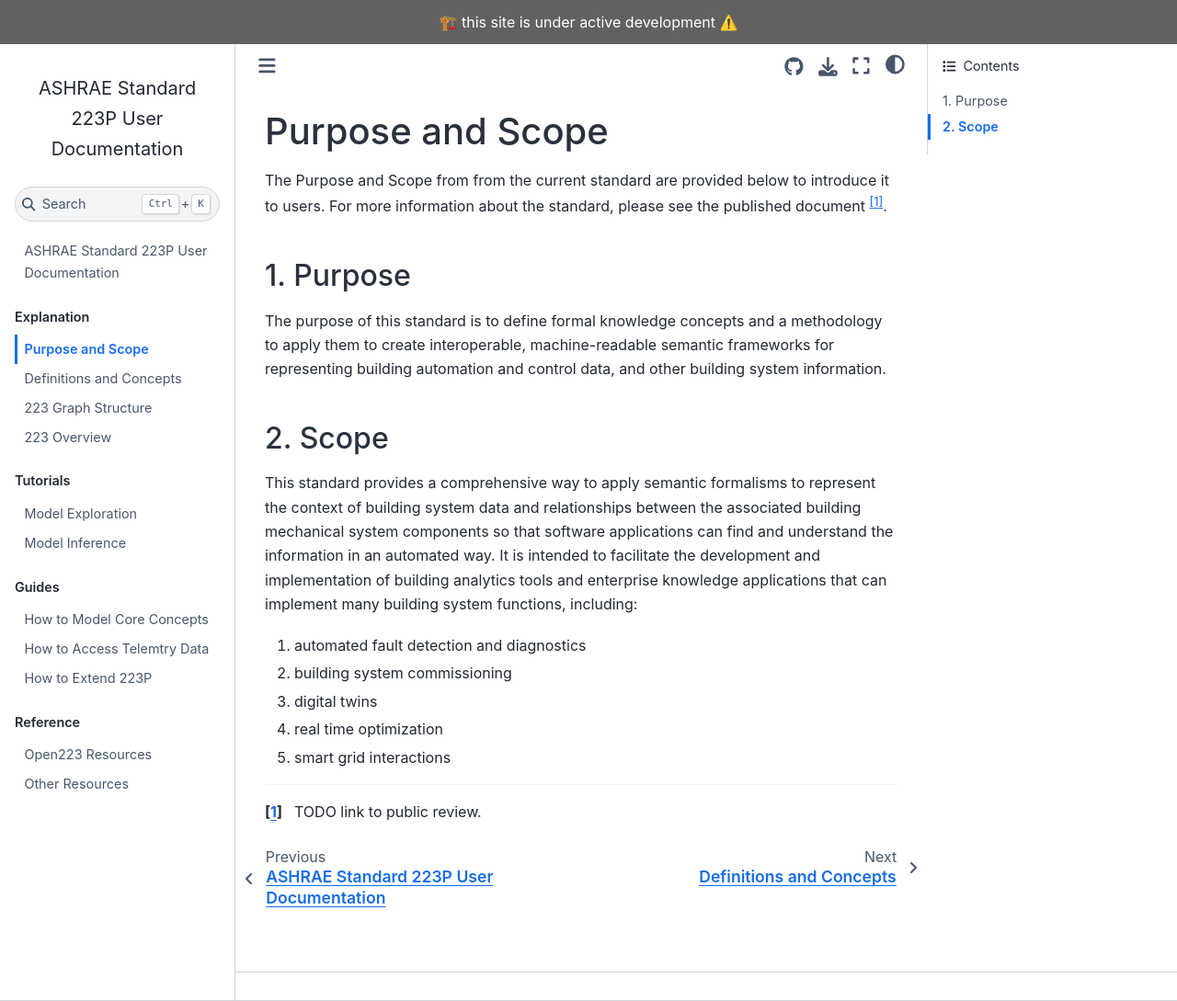
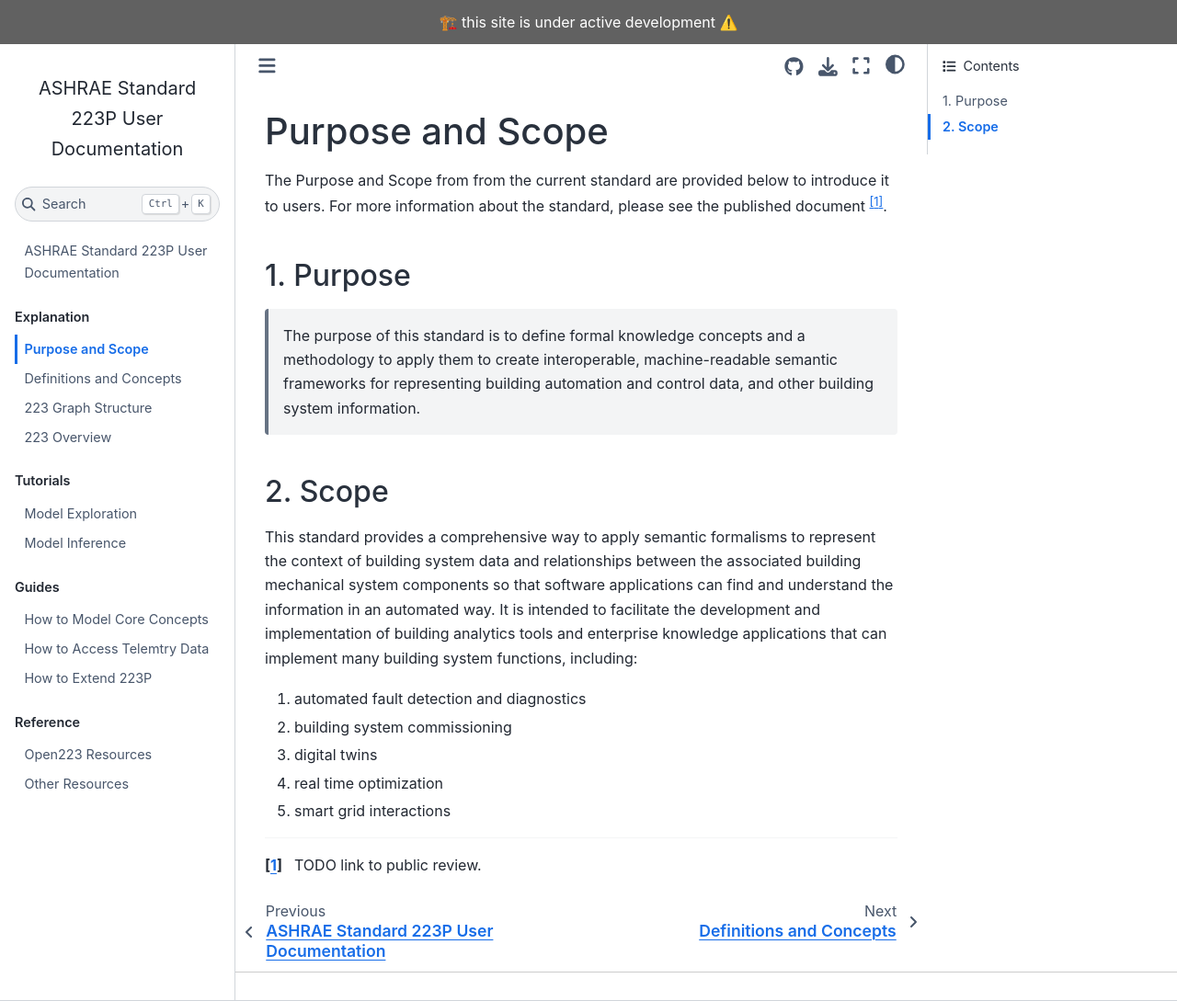
Before and after one commit to open223/docs.open223.info, a Jupyter Book: the page built from explanation/223-introduction.md, in a window 1280 px wide and 1089 px high. Shown: the whole window at 92% size. Built offline with Jupyter Book 1.0.4 settings and Sphinx 7.4.7 and the Sphinx Book theme 1.1.4, drawn with Linux system fonts in a browser that asks for light colours.

```diff
--- a/explanation/223-introduction.md
+++ b/explanation/223-introduction.md
@@ -6,7 +6,7 @@ The Purpose and Scope from from the current standard are provided below to intro
 [^1]: TODO link to public review.
 
 ## 1. Purpose
-The purpose of this standard is to define formal knowledge concepts and a methodology to apply them to create interoperable, machine-readable semantic frameworks for representing building automation and control data, and other building system information.
+>The purpose of this standard is to define formal knowledge concepts and a methodology to apply them to create interoperable, machine-readable semantic frameworks for representing building automation and control data, and other building system information.
 
 ## 2. Scope
 This standard provides a comprehensive way to apply semantic formalisms to represent the context of building system data and relationships between the associated building mechanical system components so that software applications can find and understand the information in an automated way. It is intended to facilitate the development and implementation of building analytics tools and enterprise knowledge applications that can implement many building system functions, including:
```
